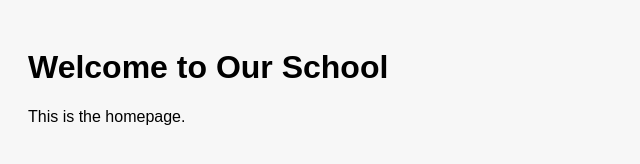
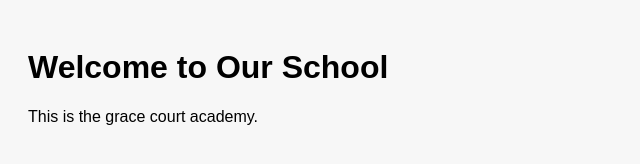
Before and after one commit to preciousissocool/school-website, a plain HTML site: page index.html in a window 1280 px wide. Shown: the whole page, without its empty margins (0-640 px from the left). Drawn offline with Linux system fonts and the light colour scheme.

Commit message:
Update index.html

```diff
--- a/index.html
+++ b/index.html
@@ -7,6 +7,6 @@
 </head>
 <body>
     <h1>Welcome to Our School</h1>
-    <p>This is the homepage.</p>
+    <p>This is the grace court academy.</p>
 </body>
 </html>
```
